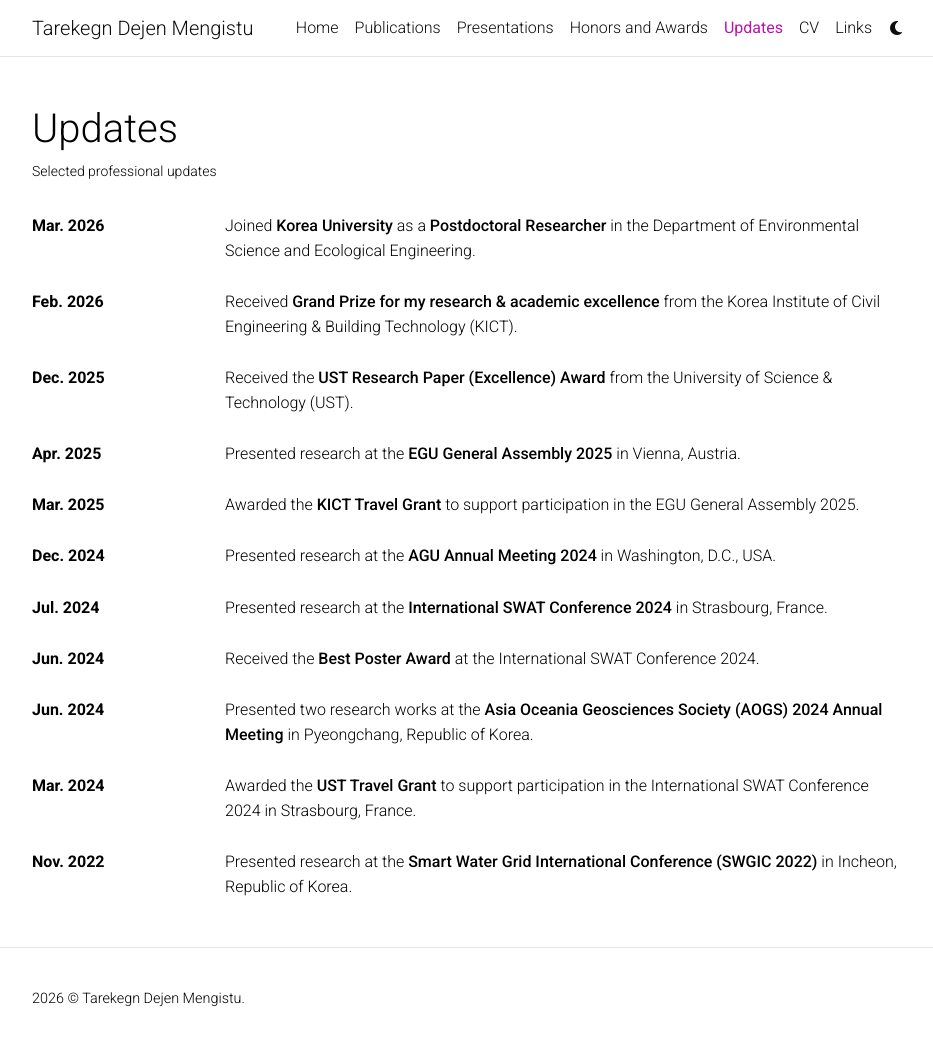
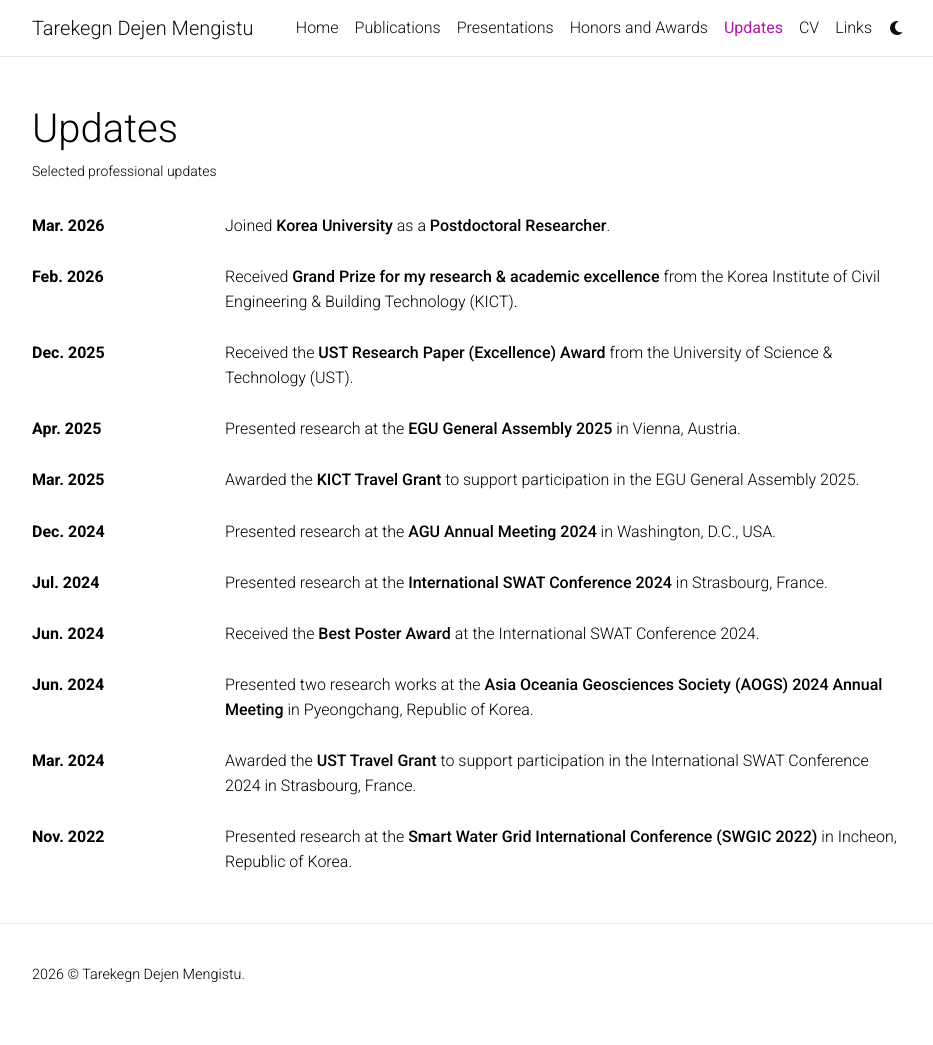
Before and after one commit to tdmengistu/tdmengistu.github.io, a Jekyll site: the page built from _pages/updates.md, in a window 1280 px wide and 1050 px high. Shown: the top 1045 px of the window, without its empty margins (173-1106 px from the left). Built offline with Jekyll 4.4.1, drawn with Linux system fonts in a browser that asks for light colours; a style sheet for code colours, icons or effects is not loaded.

Commit message:
Remove department mention from Korea University entry

```diff
--- a/_pages/updates.md
+++ b/_pages/updates.md
@@ -12,7 +12,7 @@ nav_order: 4
   <div class="academic-timeline-row">
     <div class="academic-timeline-date">Mar. 2026</div>
     <div class="academic-timeline-content">
-      Joined <strong>Korea University</strong> as a <strong>Postdoctoral Researcher</strong> in the Department of Environmental Science and Ecological Engineering.
+      Joined <strong>Korea University</strong> as a <strong>Postdoctoral Researcher</strong>.
     </div>
   </div>
 
```
